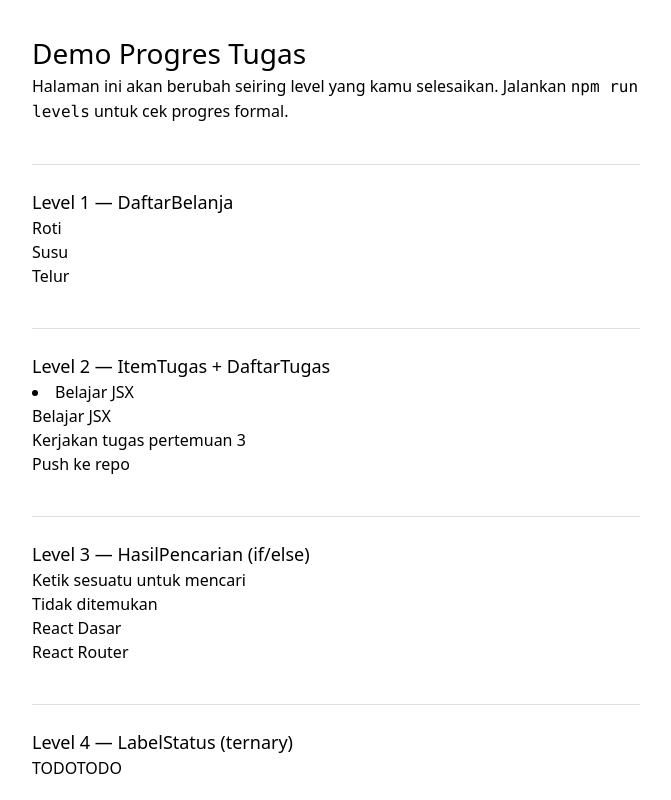
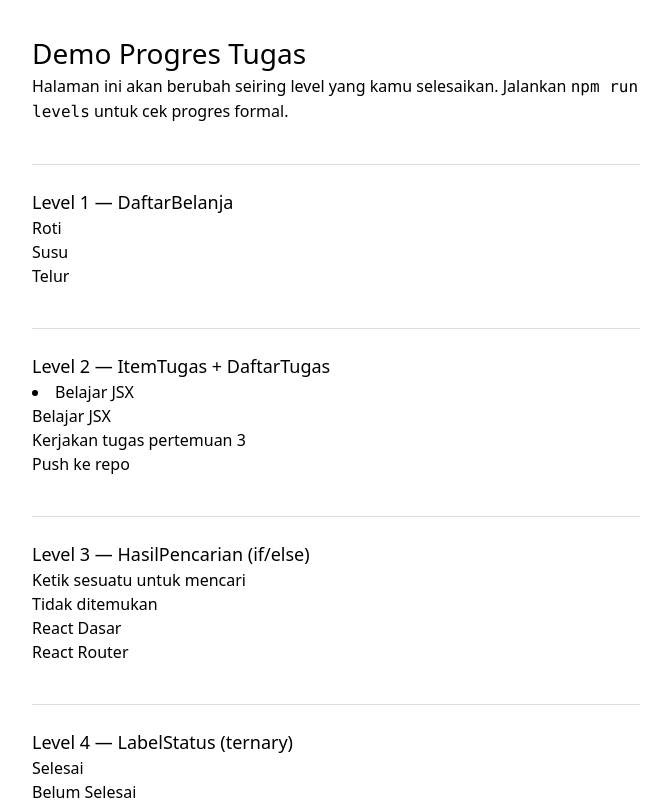
Before and after one commit to webdev-if-its/frontend-5053241002, a React (Vite) app in the folder pertemuan-03/: page / in a window 1280 px wide. Shown: the top 800 px of the page, without its empty margins (304-975 px from the left). Built offline with nearby package versions, Linux system fonts and the light colour scheme.

Commit message:
pertemuan-03: level 4 selesai

```diff
--- a/pertemuan-03/src/components/LabelStatus.tsx
+++ b/pertemuan-03/src/components/LabelStatus.tsx
@@ -2,6 +2,8 @@
 // TERNARY OPERATOR ( ? : ) di dalam JSX untuk menampilkan teks "Selesai"
 // saat selesai bernilai true, atau "Belum Selesai" saat false. Lihat
 // SOAL.md untuk kontrak lengkap.
-export function LabelStatus(props: any) {
-  return <span>TODO</span>
+export function LabelStatus(props: {selesai: boolean}) {
+  return (
+    <p>{props.selesai ? "Selesai" : "Belum Selesai"}</p>
+  )
 }
```
